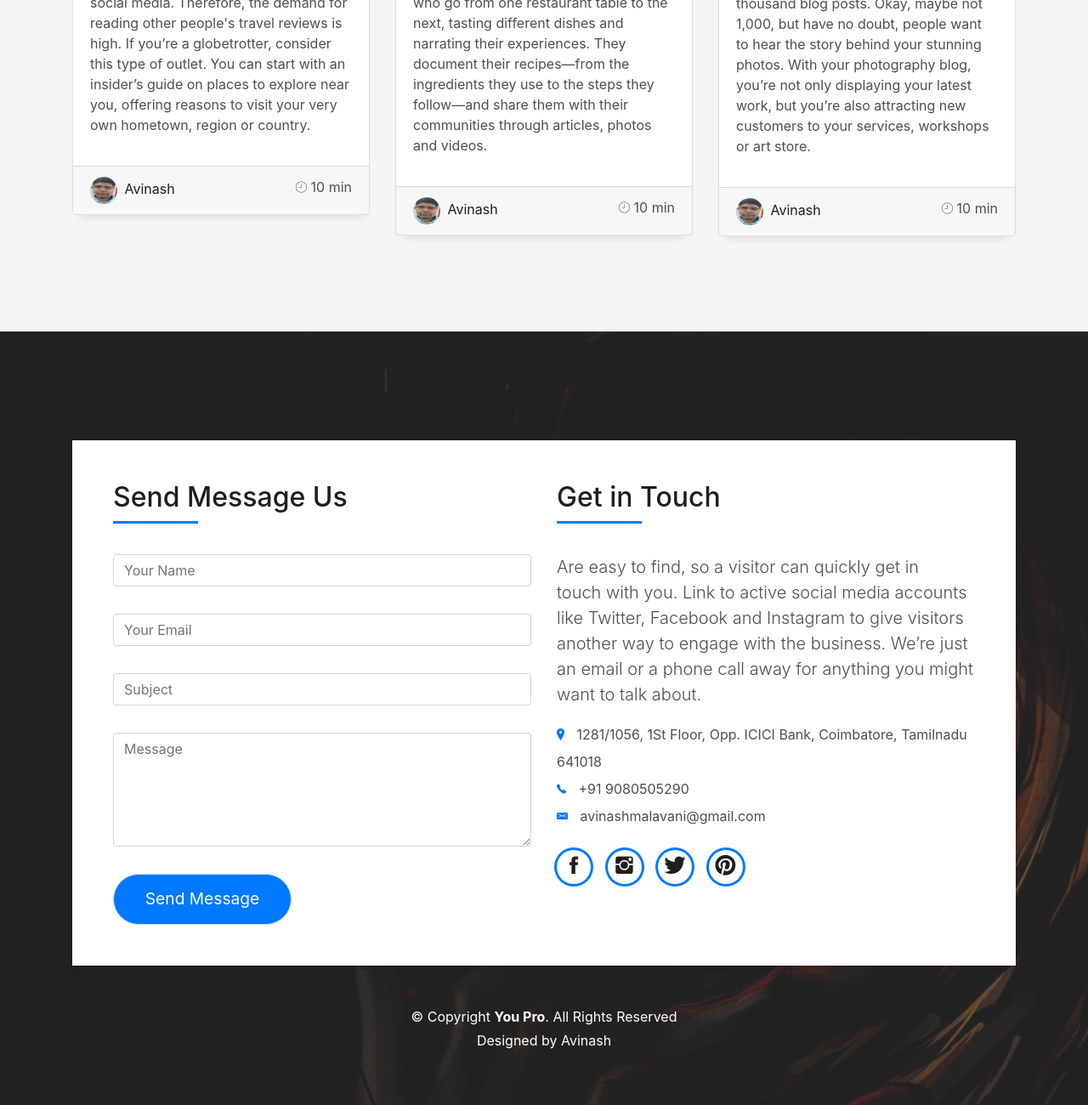
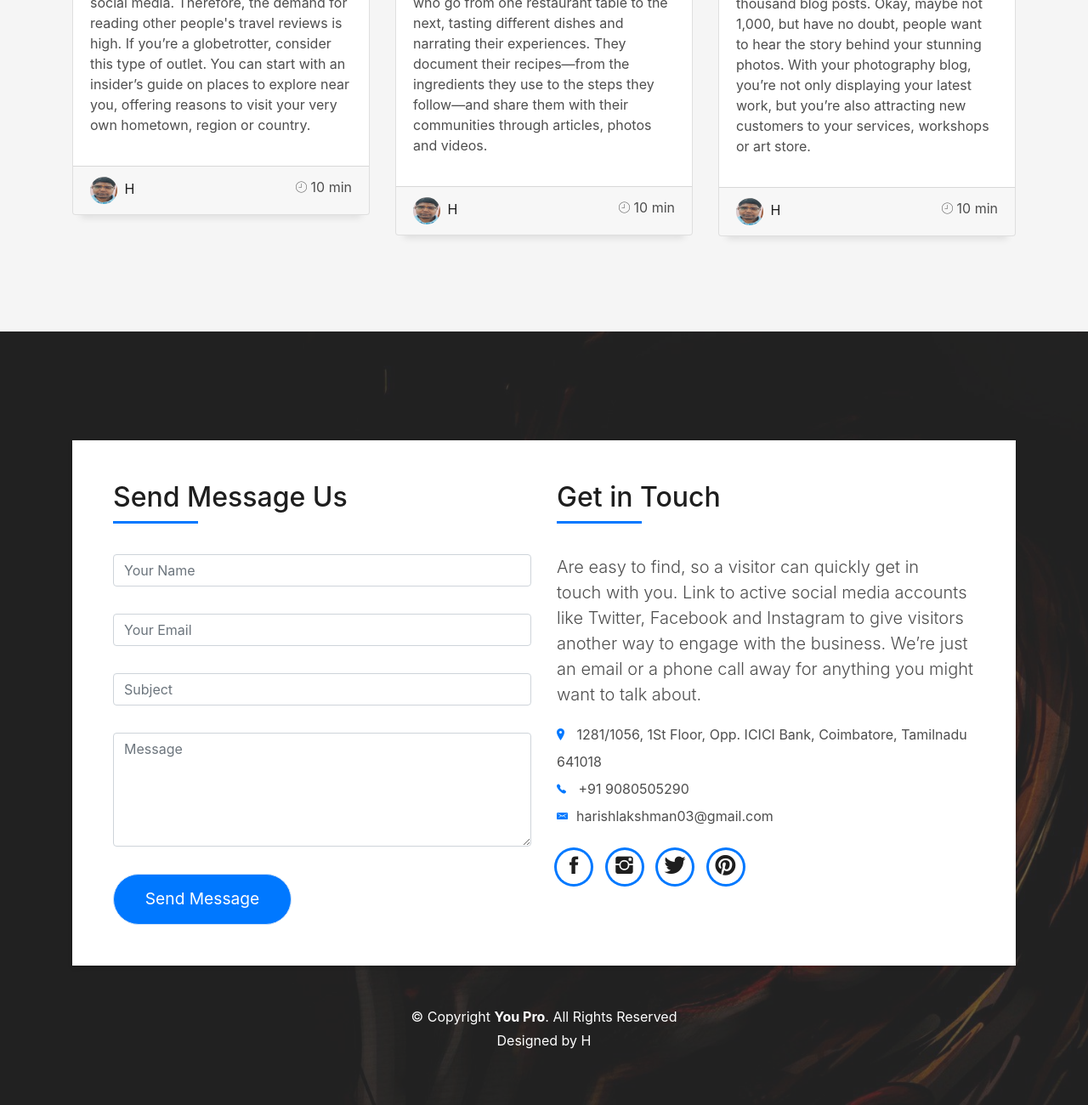
Before and after one commit to gowthamv3/sample, a plain HTML site: page index.html in a window 1280 px wide. Shown: the part 4522-5822 px from the top of the page at 85% size. Drawn offline with Linux system fonts and the light colour scheme; files whose address does not match are found by name.

Commit message:
updated index.html

```diff
--- a/index.html
+++ b/index.html
@@ -391,7 +391,7 @@
             <div class="testimonial-box">
               <div class="author-test">
                 <img src="img/testimonial-2.jpg" alt="" class="rounded-circle b-shadow-a">
-                <span class="author">AVINASH</span>
+                <span class="author">H</span>
               </div>
               <div class="content-test">
                 <p class="description lead">
@@ -458,7 +458,7 @@
               <div class="post-author">
                 <a href="#">
                   <img src="img/testimonial-2.jpg" alt="" class="avatar rounded-circle">
-                  <span class="author">Avinash</span>
+                  <span class="author">H</span>
                 </a>
               </div>
               <div class="post-date">
@@ -489,7 +489,7 @@
               <div class="post-author">
                 <a href="#">
                   <img src="img/testimonial-2.jpg" alt="" class="avatar rounded-circle">
-                  <span class="author">Avinash</span>
+                  <span class="author">H</span>
                 </a>
               </div>
               <div class="post-date">
@@ -519,7 +519,7 @@
               <div class="post-author">
                 <a href="#">
                   <img src="img/testimonial-2.jpg" alt="" class="avatar rounded-circle">
-                  <span class="author">Avinash</span>
+                  <span class="author">H</span>
                 </a>
               </div>
               <div class="post-date">
@@ -599,7 +599,7 @@
                     <ul class="list-ico">
                       <li><span class="ion-ios-location"></span> 1281/1056, 1St Floor, Opp. ICICI Bank, Coimbatore, Tamilnadu 641018</li>
                       <li><span class="ion-ios-telephone"></span> +91 9080505290</li>
-                      <li><span class="ion-email"></span> avinashmalavani@gmail.com</li>
+                      <li><span class="ion-email"></span>harishlakshman03@gmail.com</li>
                     </ul>
                   </div>
                   <div class="socials">
@@ -630,7 +630,7 @@
                   Licensing information: https://bootstrapmade.com/license/
                   Purchase the pro version with working PHP/AJAX contact form: https://bootstrapmade.com/buy/?theme=DevFolio
                 -->
-                Designed by <a href="https://bootstrapmade.com/">Avinash</a>
+                Designed by <a href="https://bootstrapmade.com/">H</a>
               </div>
             </div>
           </div>
```
Also changed, not shown: new.html (added, +3 -0 lines).
